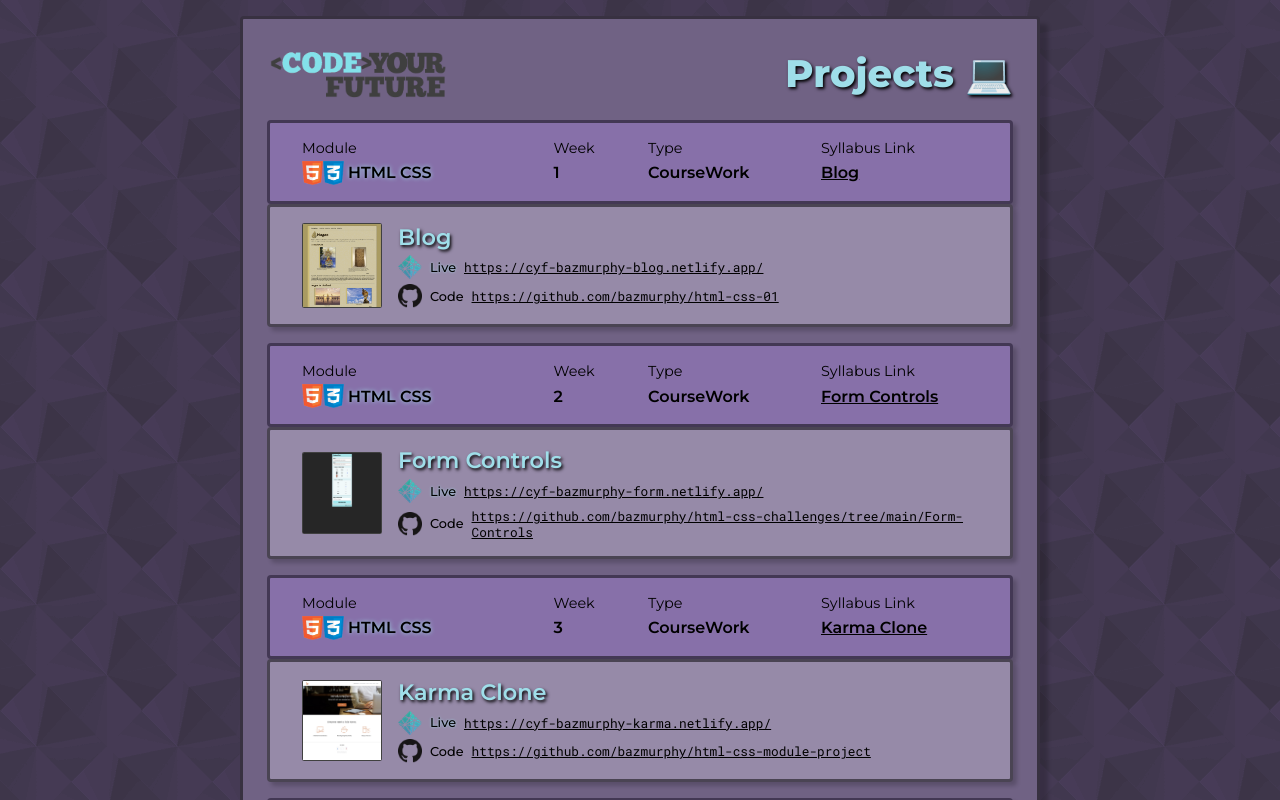
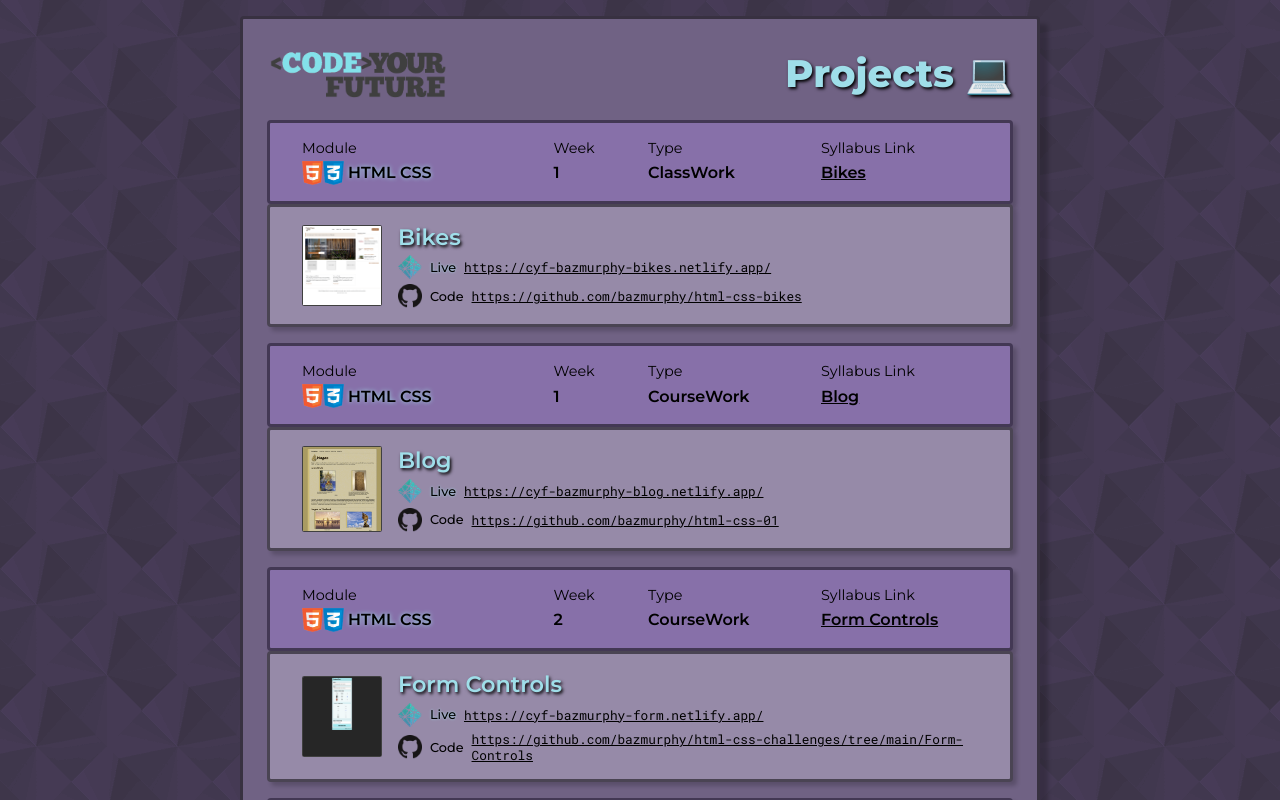
Before and after one commit to bazmurphy/projects-list, a React (Create React App) app: page / in a window 1280 px wide. Shown: the top 800 px of the page. Built offline with nearby package versions, Linux system fonts and the light colour scheme.

Commit message:
added html-css-bikes

```diff
--- a/src/ProjectList.js
+++ b/src/ProjectList.js
@@ -6,6 +6,34 @@ const ProjectList = () => {
 
     return (
         <div className="project-list-container">
+
+            <div className="project-container">
+                <ProjectHeader
+                    moduleName="HTML CSS"
+                    moduleNameImageClass="htmlcss"
+                    moduleNameImageSrc="./htmlcss.png"
+                    moduleNameImageAlt="HTML and CSS Logo"
+                    classWorkOrCourseWork="ClassWork"
+                    weekNumber="1"
+                    syllabusLink="https://syllabus.codeyourfuture.io/html-css/week-1/lesson"
+                    projectName="Bikes"
+                />
+                <div className="project-body-wrapper">
+                    <ProjectBody
+                        finishedProjectImage="./website-screenshots/htmlcss-01-class.png"
+                        finishedProjectName="Bikes"
+                        finishedProjectLinkLive="https://cyf-bazmurphy-bikes.netlify.app/"
+                        finishedProjectLinkLiveImageClass="netlify"
+                        finishedProjectLinkLiveImageSrc="./netlify.png"
+                        finishedProjectLinkLiveImageAlt="Netlify Logo"
+                        finishedProjectLinkCode="https://github.com/bazmurphy/html-css-bikes"
+                        finishedProjectLinkCodeImageClass="github"
+                        finishedProjectLinkCodeImageSrc="./github-dark.png"
+                        finishedProjectLinkCodeImageAlt="GitHub Logo"
+                    />
+                </div>
+            </div>
+
 
             <div className="project-container">
                 <ProjectHeader
```
Also changed, not shown: public/website-screenshots/htmlcss-01-class.png (added).
